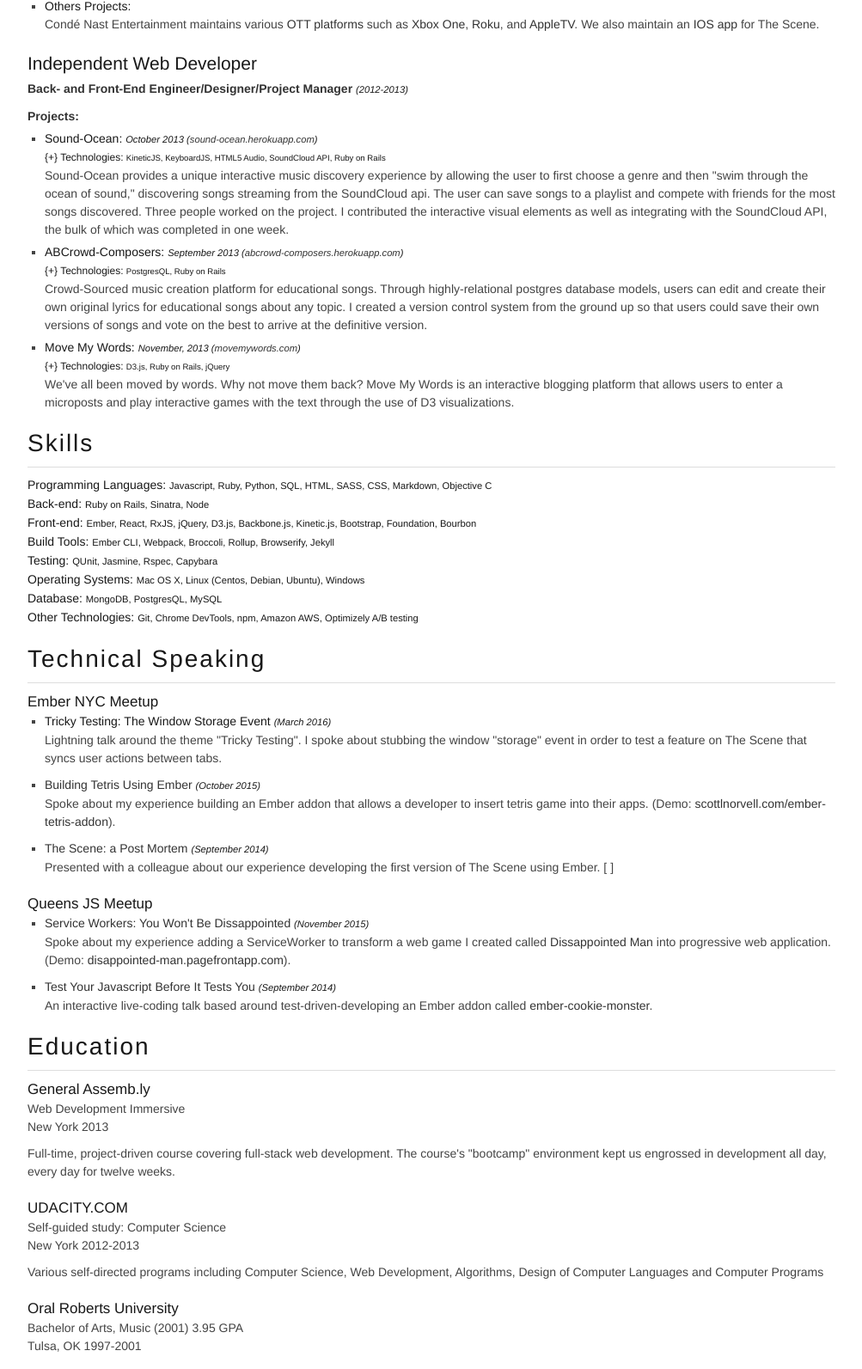
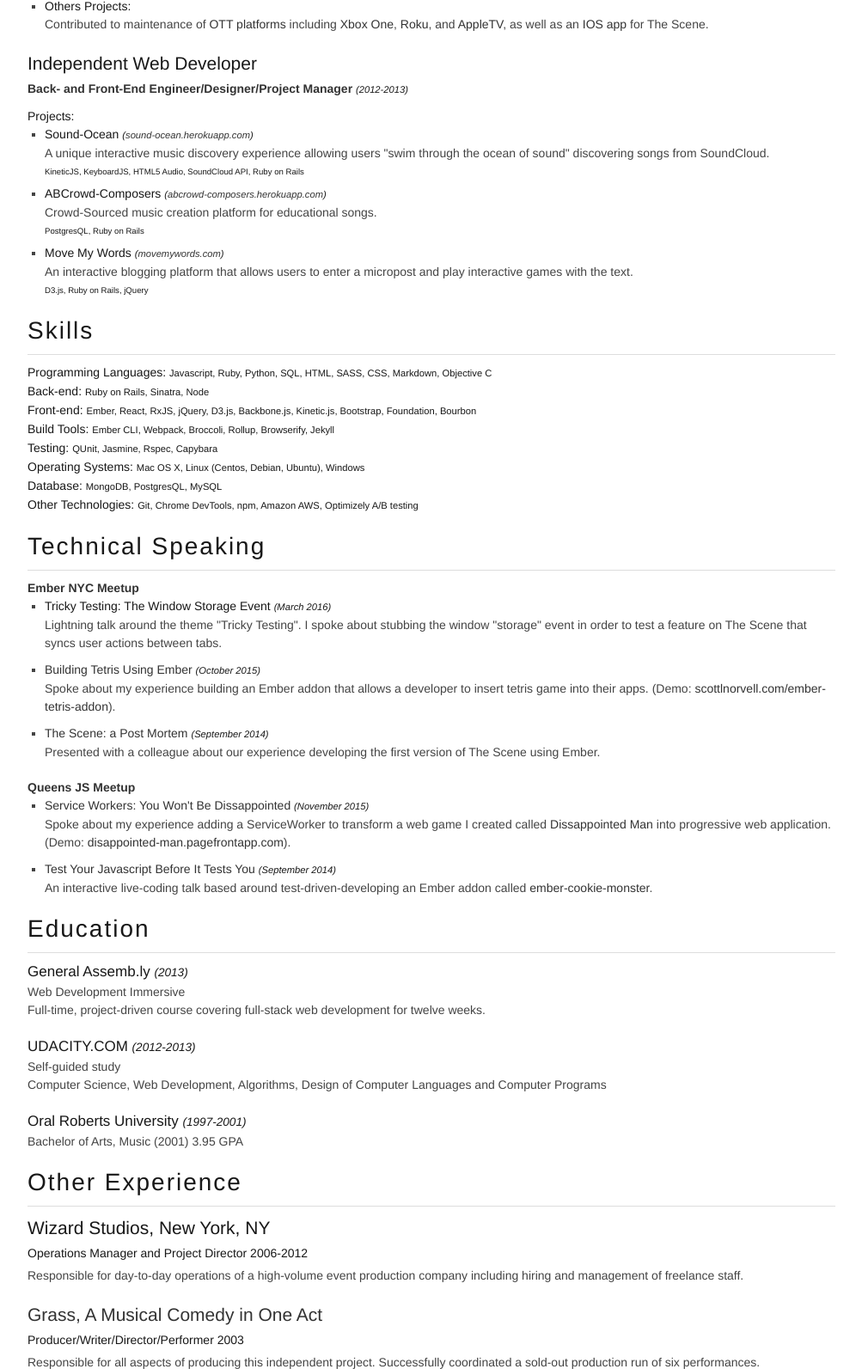
Before and after one commit to ScottLNorvell/resume, a plain HTML site: page index.html in a window 1280 px wide. Shown: the part 843-2436 px from the top of the page at 86% size, without its empty margins (138-1141 px from the left). Drawn offline with Linux system fonts and the light colour scheme.

Commit message:
Further copy edits

```diff
--- a/index.html
+++ b/index.html
@@ -47,10 +47,10 @@
 				<h6 class="remove-bottom"><strong>Full-Stack Software Developer</strong> <small class="date">(2014-2016)</small></h6>
 				<ul class="square">
 					<li class="quarter-bottom">Helped create an open and collaborative culture of clean, optimized, and performant code.</li>
-					<li class="quarter-bottom">Gained expertise with Ember JS, overseeing not sure what to say here, but maybe something other than resident expert.</li>
-					<li class="quarter-bottom">Helped manage relationships with third-party design firms and contractors.</li>
+					<li class="quarter-bottom">Gained expertise with Ember JS, and became the "go-to" person for all Ember-related questions.</li>
+					<li class="quarter-bottom">Managed relationships with select third-party design firms and independent contractors.</li>
 				</ul>
-				<h6 class="remove-bottom"><strong>Project Highlights</strong></h6>
+				<h6 class="remove-bottom">Project Highlights:</h6>
 				<ul class="square projects">
 					<li class="quarter-bottom">
 						<h6>The Scene: <small class="description">Single-page video destination written in Ember. (<a href="https://thescene.com">thescene.com</a>)</small></h6>
@@ -74,7 +74,7 @@
 					</li>
 					<li class="quarter-bottom">
 						<h6>Others Projects:</h6>
-						<p class="quarter-bottom">Condé Nast Entertainment maintains various <a href="https://thescene.com/about">OTT platforms</a> such as <a href="https://support.xbox.com/en-US/xbox-one/apps/the-scene">Xbox One</a>, <a href="https://channelstore.roku.com/details/33784/the-scene">Roku</a>, and <a href="https://itunes.apple.com/us/app/scene-videos-worth-watching/id1042102183?mt=8">AppleTV</a>. We also maintain an <a href="https://itunes.apple.com/us/app/scene-where-life-meets-video/id965337444?mt=8">IOS app</a> for The Scene.</p>
+						<p class="quarter-bottom">Contributed to maintenance of <a href="https://thescene.com/about">OTT platforms</a> including <a href="https://support.xbox.com/en-US/xbox-one/apps/the-scene">Xbox One</a>, <a href="https://channelstore.roku.com/details/33784/the-scene">Roku</a>, and <a href="https://itunes.apple.com/us/app/scene-videos-worth-watching/id1042102183?mt=8">AppleTV</a>, as well as an <a href="https://itunes.apple.com/us/app/scene-where-life-meets-video/id965337444?mt=8">IOS app</a> for The Scene.</p>
 					</li>
 				</ul>
 			</div>
@@ -82,25 +82,25 @@
 			<h4>Independent Web Developer</h4>
 			<div class="job-details">
 				<h6 class="half-bottom"><strong>Back- and Front-End Engineer/Designer/Project Manager</strong> <small class="date">(2012-2013)</small></h6>
-				<h6 class="quarter-bottom"><strong>Projects:</strong></h6>
+				<h6 class="remove-bottom">Projects:</h6>
 				<ul class="square">
 					<!-- ******** Sound-Ocean ******** -->
 					<li class="quarter-bottom">
-						<h6>Sound-Ocean: <small class="date">October 2013 (<a href="http://sound-ocean.herokuapp.com" target="_blank">sound-ocean.herokuapp.com</a>)</small></h6>
-						<h6 class="tech">{+} Technologies: <small class="skills">KineticJS, KeyboardJS, HTML5 Audio, SoundCloud API, Ruby on Rails</small></h6>
-						<p class="quarter-bottom">Sound-Ocean provides a unique interactive music discovery experience by allowing the user to first choose a genre and then "swim through the ocean of sound," discovering songs streaming from the SoundCloud api. The user can save songs to a playlist and compete with friends for the most songs discovered. Three people worked on the project. I contributed the interactive visual elements as well as integrating with the SoundCloud API, the bulk of which was completed in one week.</p>
+						<h6>Sound-Ocean <small class="date">(<a href="http://sound-ocean.herokuapp.com" target="_blank">sound-ocean.herokuapp.com</a>)</small></h6>
+						<p class="remove-bottom">A unique interactive music discovery experience allowing users "swim through the ocean of sound" discovering songs from SoundCloud.</p>
+						<h6 class="tech"><small class="skills">KineticJS, KeyboardJS, HTML5 Audio, SoundCloud API, Ruby on Rails</small></h6>
 					</li>
 					<!-- ******** ABCRowd-Composers ******** -->
 					<li class="quarter-bottom">
-						<h6>ABCrowd-Composers: <small class="date">September 2013 (<a href="http://abcrowd-composers.herokuapp.com" target="_blank">abcrowd-composers.herokuapp.com</a>)</small></h6>
-						<h6 class="tech">{+} Technologies: <small class="skills">PostgresQL, Ruby on Rails</small></h6>
-						<p class="quarter-bottom">Crowd-Sourced music creation platform for educational songs. Through highly-relational postgres database models, users can edit and create their own original lyrics for educational songs about any topic. I created a version control system from the ground up so that users could save their own versions of songs and vote on the best to arrive at the definitive version.</p>
+						<h6>ABCrowd-Composers <small class="date">(<a href="http://abcrowd-composers.herokuapp.com" target="_blank">abcrowd-composers.herokuapp.com</a>)</small></h6>
+						<p class="remove-bottom">Crowd-Sourced music creation platform for educational songs.</p>
+						<h6 class="tech"><small class="skills">PostgresQL, Ruby on Rails</small></h6>
 					</li>
 					<!-- ******** MoveMyWords ******** -->
 					<li class="quarter-bottom">
-						<h6>Move My Words: <small class="date">November, 2013 (<a href="http://movemywords.com" target="_blank" >movemywords.com</a>)</small></h6>
-						<h6 class="tech">{+} Technologies: <small class="skills">D3.js, Ruby on Rails, jQuery</small></h6>
-						<p class="quarter-bottom">We've all been moved by words. Why not move them back? Move My Words is an interactive blogging platform that allows users to enter a microposts and play interactive games with the text through the use of D3 visualizations.</p>
+						<h6>Move My Words <small class="date">(<a href="http://movemywords.com" target="_blank" >movemywords.com</a>)</small></h6>
+						<p class="remove-bottom">An interactive blogging platform that allows users to enter a micropost and play interactive games with the text.</p>
+						<h6 class="tech"><small class="skills">D3.js, Ruby on Rails, jQuery</small></h6>
 					</li>
 				</ul>
 			</div>
@@ -140,7 +140,7 @@
 			<h3>Technical Speaking</h3>
 			<hr class="half-bottom">
 
-			<h5>Ember NYC Meetup</h5>
+			<h6 class="remove-bottom"><strong>Ember NYC Meetup</strong></h6>
 			<ul class="square">
 				<li class="quarter-bottom">
 					<h6>Tricky Testing: The Window Storage Event <small class="date">(March 2016)</small></h6>
@@ -152,11 +152,11 @@
 				</li>
 				<li class="quarter-bottom">
 					<h6><a href="https://youtu.be/e1l07N0ukzY?t=49m38s">The Scene: a Post Mortem</a> <small class="date">(September 2014)</small></h6>
-					<p class="half-bottom">Presented with a colleague about our experience developing the first version of The Scene using Ember. [  ]</p>
+					<p class="half-bottom">Presented with a colleague about our experience developing the first version of The Scene using Ember.</p>
 				</li>
 			</ul>
 
-			<h5>Queens JS Meetup</h5>
+			<h6 class="remove-bottom"><strong>Queens JS Meetup</strong></h6>
 			<ul class="square">
 				<li class="quarter-bottom">
 					<h6><a href="https://www.meetup.com/QueensJS/events/226657808/">Service Workers: You Won't Be Dissappointed</a> <small class="date">(November 2015)</small></h6>
@@ -167,51 +167,49 @@
 					<p class="half-bottom">An interactive live-coding talk based around test-driven-developing an Ember addon called <a href="https://github.com/ScottLNorvell/ember-cookie-monster">ember-cookie-monster</a>. </p>
 				</li>
 			</ul>
-
+		</div>
+		<div class="sixteen columns">
 			<!-- ******** Education ******** -->
 			<h3>Education</h3>
 			<hr class="half-bottom">
 			<ul>
 				<li class="quarter-bottom">
-					<h5 class="school">General Assemb.ly</h5>
+					<h5 class="school">General Assemb.ly <small class="date">(2013)</small></h5>
 					<p class="remove-bottom">Web Development Immersive</p>
-					<p class="half-bottom"> New York 2013</p>
-					<p>Full-time, project-driven course covering full-stack web development. The course's "bootcamp" environment kept us engrossed in development all day, every day for twelve weeks.</p>
+					<p>Full-time, project-driven course covering full-stack web development for twelve weeks.</p>
 				</li>
 				<li class="quarter-bottom">
-					<h5 class="school">UDACITY.COM</h5>
-					<p class="remove-bottom">Self-guided study: Computer Science</p>
-					<p class="half-bottom"> New York 2012-2013</p>
-					<p>Various self-directed programs including Computer Science, Web Development, Algorithms, Design of Computer Languages and Computer Programs</p>
+					<h5 class="school">UDACITY.COM <small class="date">(2012-2013)</small></h5>
+					<p class="remove-bottom">Self-guided study</p>
+					<p>Computer Science, Web Development, Algorithms, Design of Computer Languages and Computer Programs</p>
 				</li>
 				<li class="quarter-bottom">
-					<h5 class="school">Oral Roberts University</h5>
+					<h5 class="school">Oral Roberts University <small class="date">(1997-2001)</small></h5>
 					<p class="remove-bottom">Bachelor of Arts, Music (2001) 3.95 GPA</p>
-					<p>Tulsa, OK 1997-2001</p>
 				</li>
 			</ul>
-
+		</div>
+		<div class="sixteen columns">
 			<!-- ******** Other Experience ******** -->
 			<h3>Other Experience</h3>
 			<hr class="half-bottom">
 			<h4>Wizard Studios, New York, NY </h4>
 			<h6 class="quarter-bottom">Operations Manager and Project Director 2006-2012</h6>
-			<p>Responsible for logistics involved in day-to-day operations of a high-volume event production company including hiring and management of freelance staff.</p>
+			<p>Responsible for day-to-day operations of a high-volume event production company including hiring and management of freelance staff.</p>
 
 			<h4><a href="http://www.tulsaworld.com/archives/yard-sticks/article_69ab37b6-485c-5631-ad89-da18152d0df4.html">Grass, A Musical Comedy in One Act</a></h4>
 			<h6 class="quarter-bottom">Producer/Writer/Director/Performer 2003</h6>
-			<p>Responsible for all aspects of producing this independent project. Successfully coordinated a sold-out production run of six performances</p>
-
+			<p>Responsible for all aspects of producing this independent project. Successfully coordinated a sold-out production run of six performances.</p>
 			<!-- ******** Interests ******** -->
 			<h3>Interests</h3>
 			<hr class="half-bottom">
-			<ul class="square">
-				<li class="quarter-bottom">Innovative amateur chef and grill master. </li>
-				<li class="quarter-bottom">Composer and musician.</li>
-				<li class="quarter-bottom">Maintain and operate amateur music studio out of my home.</li>
-				<li class="quarter-bottom">Collector of unique musical instruments. </li>
-				<li class="quarter-bottom">Karaoke legend.</li>
-			</ul>
+			<p class="square">
+				{+} Innovative amateur chef and grill master {+}
+				Composer and musician {+}
+				Maintain and operate amateur music studio out of my home {+}
+				Collector of unique musical instruments {+}
+				Karaoke legend {+}
+			</p>
 		</div>
 	</div>
 </body>
```
